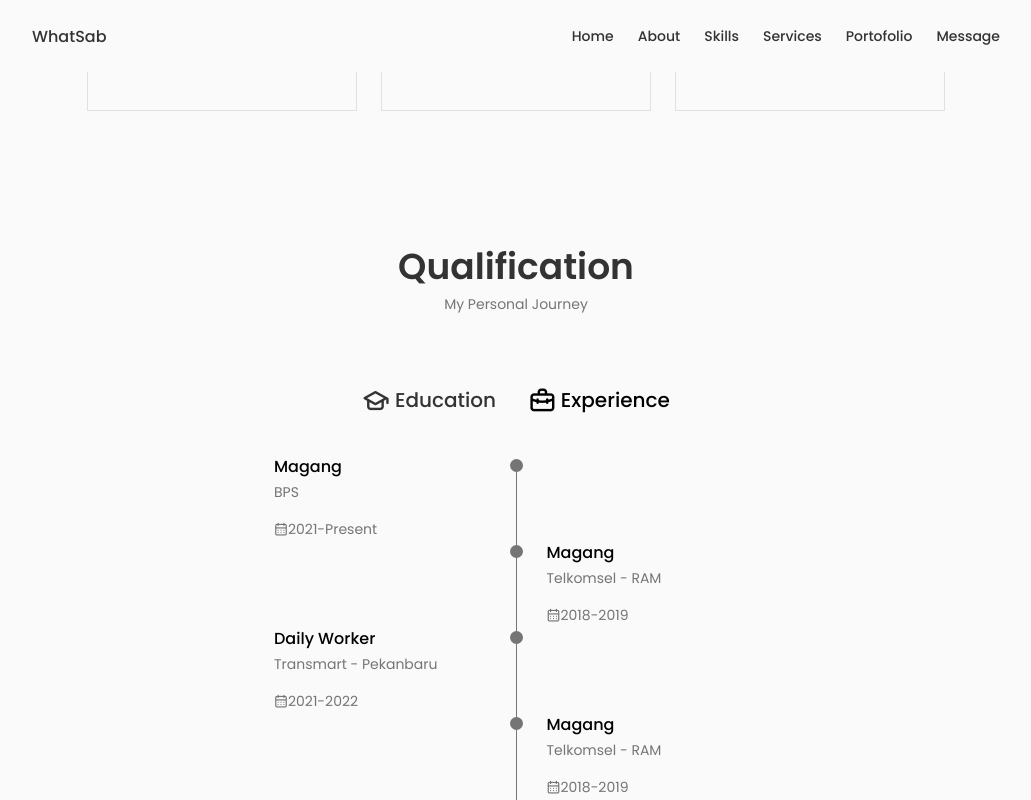
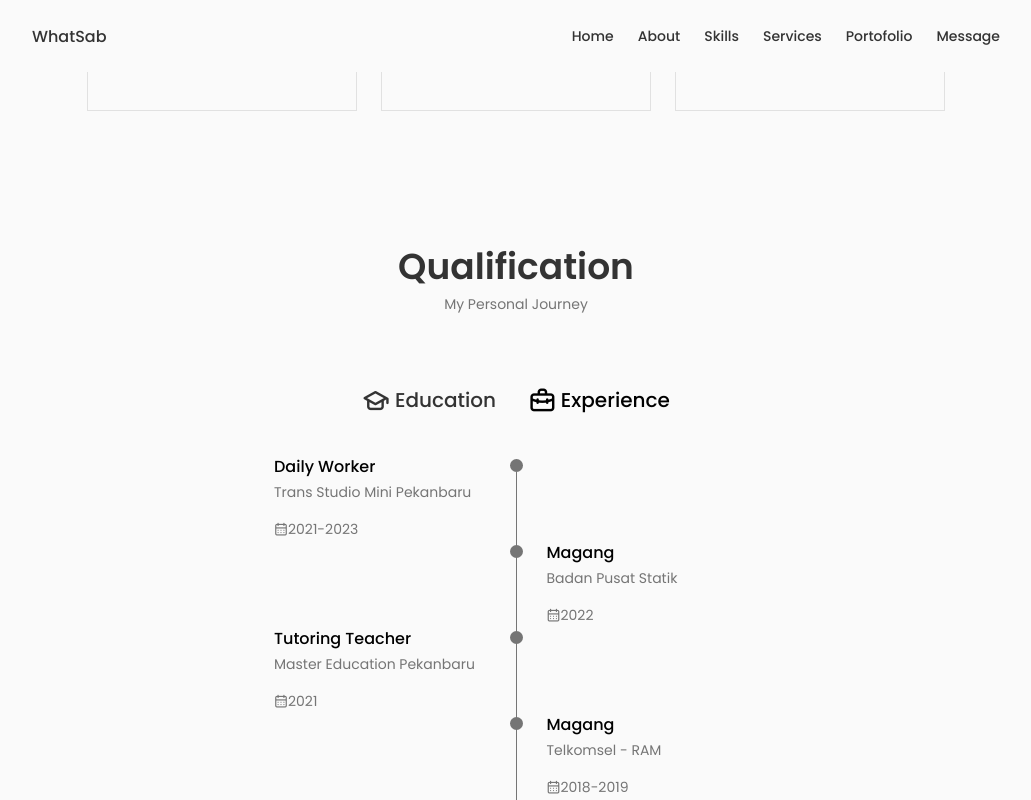
Before and after one commit to sabda1110/portofolio.github.io, a React (Vite) app: page / in a window 1280 px wide. Both pictures are taken after a click on the element "Experience". Shown: the part 2329-3129 px from the top of the page, without its empty margins (124-1155 px from the left). Built offline with nearby package versions, Linux system fonts and the light colour scheme.

Commit message:
Memperbaiki tulisan dan menambah tentang diri saya

```diff
--- a/src/components/about/About.jsx
+++ b/src/components/about/About.jsx
@@ -16,10 +16,11 @@ const About = () => {
           <Info />
 
           <p className="about__description">
-            Lorem ipsum dolor sit amet consectetur adipisicing elit. Alias
-            dolorum optio earum ex corrupti vel dolor distinctio eius quis
-            beatae doloremque voluptate quia voluptatum quo, explicabo deserunt!
-            Voluptatum, repudiandae amet.
+            Halo, saya Sabda Setiawan! Saya adalah seorang programmer full stack
+            dengan semangat besar untuk menciptakan solusi teknologi yang
+            inovatif dan menarik. Lulusan dari Universitas Islam Riau, saya
+            telah membangun fondasi kuat dalam bidang teknologi informasi dan
+            pemrograman.
           </p>
 
           <a download="" href={CV} className="button button__flex">
--- a/src/components/home/Data.jsx
+++ b/src/components/home/Data.jsx
@@ -55,9 +55,9 @@ const Data = () => {
       </h1>
       <h3 className="home__subtitle">Fresh Graduate</h3>
       <p className="home__description">
-        Lorem ipsum dolor sit amet consectetur, adipisicing elit. Perspiciatis
-        ab ratione magnam porro modi provident veniam illum fugit perferendis
-        sit.
+        saya tertarik dengan untuk membuat hal-hal keren dalam komputer, dari
+        tampilan cantik sampai bikin backend yang di balik layar. Ini saya,
+        prgrammer full stack!
       </p>
       <a href="#contact" className="button button__flex">
         Say Hello
--- a/src/components/qualifikasi/Qualifikasi.jsx
+++ b/src/components/qualifikasi/Qualifikasi.jsx
@@ -114,11 +114,13 @@ const Qualifikasi = () => {
           >
             <div className="qualifikasi__data">
               <div>
-                <h3 className="qualifikasi__title">Magang</h3>
-                <span className="qualifkasi__subtitle">BPS</span>
+                <h3 className="qualifikasi__title">Daily Worker</h3>
+                <span className="qualifkasi__subtitle">
+                  Trans Studio Mini Pekanbaru
+                </span>
                 <div className="qualifikasi__calender">
                   <i className="uil uil-calendar-alt"></i>
-                  2021-Present
+                  2021-2023
                 </div>
               </div>
               <div>
@@ -134,23 +136,23 @@ const Qualifikasi = () => {
               </div>
               <div>
                 <h3 className="qualifikasi__title">Magang</h3>
-                <span className="qualifkasi__subtitle">Telkomsel - RAM</span>
+                <span className="qualifkasi__subtitle">Badan Pusat Statik</span>
                 <div className="qualifikasi__calender">
                   <i className="uil uil-calendar-alt"></i>
-                  2018-2019
+                  2022
                 </div>
               </div>
             </div>
 
             <div className="qualifikasi__data">
               <div>
-                <h3 className="qualifikasi__title">Daily Worker</h3>
+                <h3 className="qualifikasi__title">Tutoring Teacher</h3>
                 <span className="qualifkasi__subtitle">
-                  Transmart - Pekanbaru
+                  Master Education Pekanbaru
                 </span>
                 <div className="qualifikasi__calender">
                   <i className="uil uil-calendar-alt"></i>
-                  2021-2022
+                  2021
                 </div>
               </div>
               <div>
--- a/src/components/skills/Frontend.jsx
+++ b/src/components/skills/Frontend.jsx
@@ -8,7 +8,7 @@ const Frontend = () => {
             <i className="bx bx-badge-check"></i>
             <div>
               <h3 className="skills__name">HTML</h3>
-              <span className="skills__level">Basci</span>
+              <span className="skills__level">Basic</span>
             </div>
           </div>
           <div className="skills__data">
```
